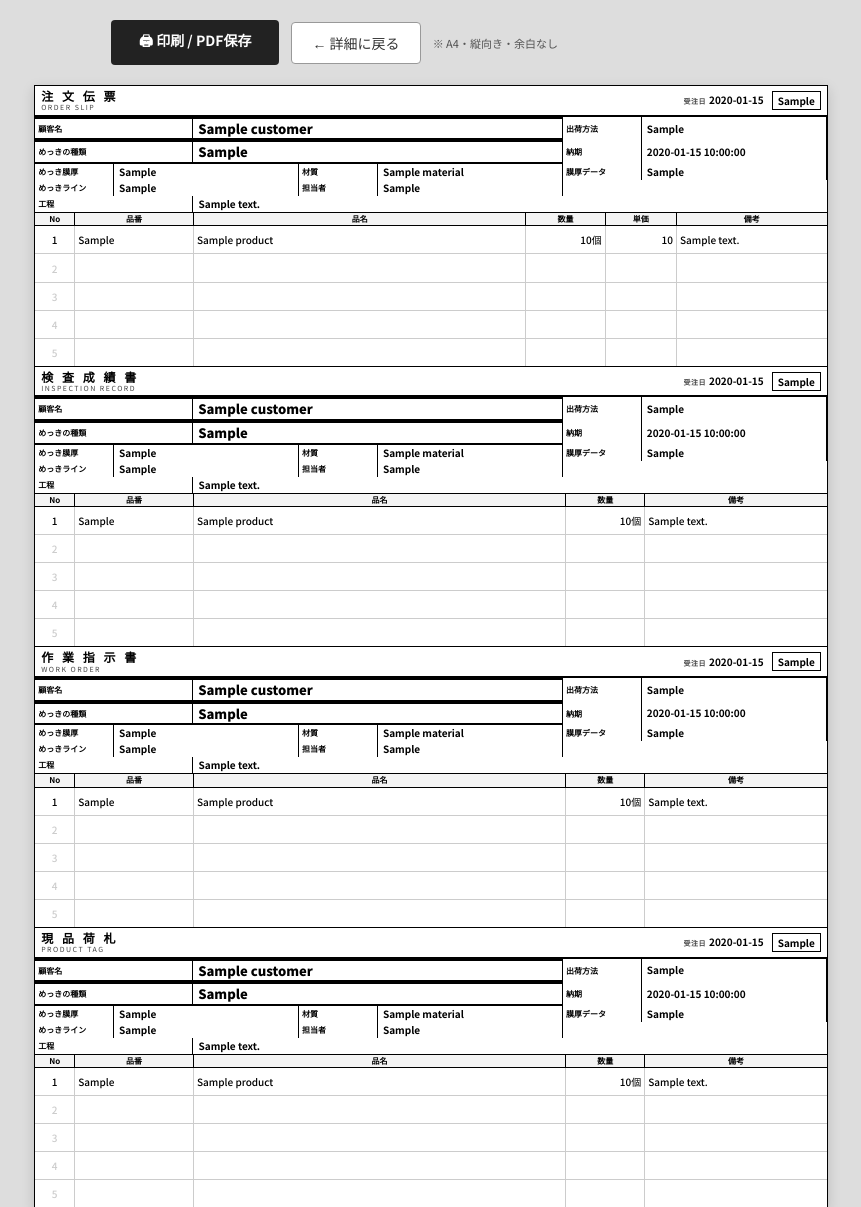
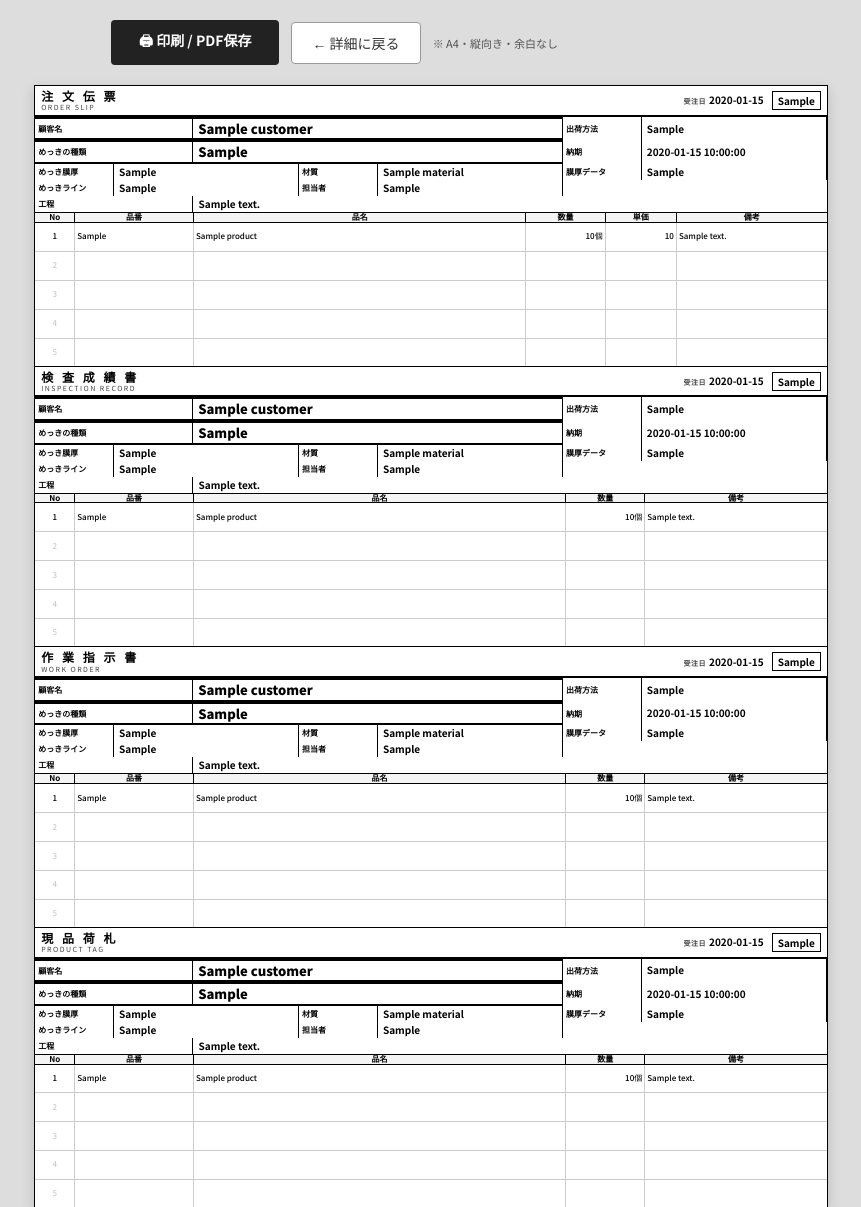
Before and after one commit to soken0113-arch/mekki-app-, a Flask app: template templates/print_multi.html in a window 1280 px wide. Shown: the top 1207 px of the page, without its empty margins (209-1070 px from the left). Run offline with Flask 3, Linux system fonts and the light colour scheme; the template is opened without the code that fills it: most values are stand-ins (such as "Sample title", 1, 10 or a date in 2020); some libraries are stand-ins or nearby versions.

Commit message:
print_multi: 明細テーブルの行を小さくして6品目をA4枠内に収める
Co-Authored-By: Claude Sonnet 4.6 <noreply@anthropic.com>

```diff
--- a/templates/print_multi.html
+++ b/templates/print_multi.html
@@ -113,14 +113,14 @@
     .items-table { width: 100%; border-collapse: collapse; flex: 1; font-size: 9px; }
     .items-table thead th {
       border-bottom: 1px solid #000; border-right: 1px solid #000;
-      padding: 1px 3px; font-size: 8px; font-weight: 700;
-      text-align: center; background: #f4f4f4; line-height: 1.3;
+      padding: 0px 2px; font-size: 8px; font-weight: 700;
+      text-align: center; background: #f4f4f4; line-height: 1.1;
     }
     .items-table thead th:last-child { border-right: none; }
     .items-table tbody td {
       border-bottom: 1px solid #ccc; border-right: 1px solid #ccc;
-      padding: 1px 3px; font-size: 10px; font-weight: 500;
-      line-height: 1.3; vertical-align: middle;
+      padding: 0px 2px; font-size: 8px; font-weight: 500;
+      line-height: 1.1; vertical-align: middle;
     }
     .items-table tbody td:last-child { border-right: none; }
     .items-table tbody tr:last-child td { border-bottom: none; }
```
